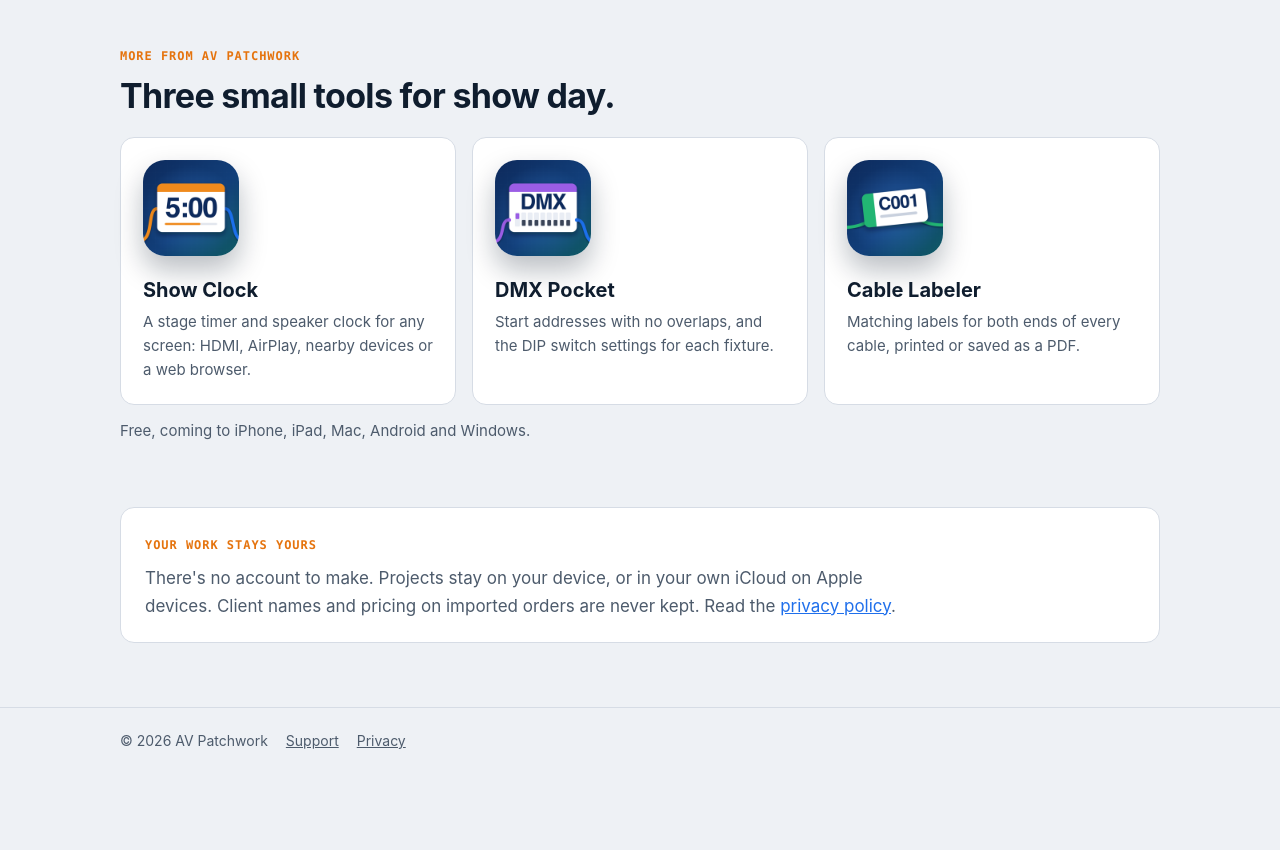
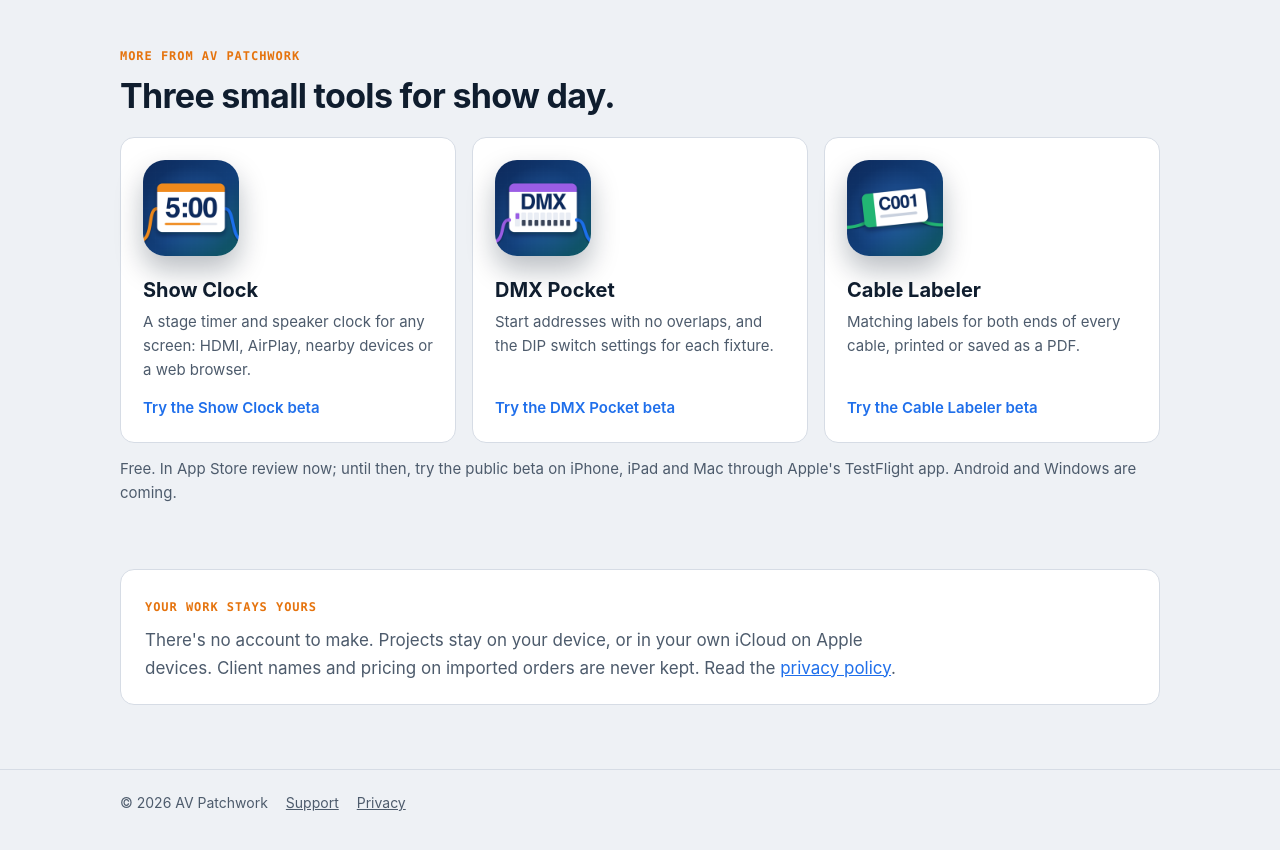
Before and after one commit to avpatchwork/avpatchwork.github.io, a plain HTML site: page index.html in a window 1280 px wide. Shown: the part 3000-3850 px from the top of the page. Before the commit the page ends 3792 px from the top, so only its background shows below. Drawn offline with Linux system fonts and the light colour scheme.

Commit message:
Family apps: TestFlight beta links
Co-Authored-By: Claude Opus 5.5 <noreply@anthropic.com>

```diff
--- a/index.html
+++ b/index.html
@@ -123,6 +123,9 @@ a { color: inherit; }
 }
 .family h3 { margin: 18px 0 4px; font-size: 20px; }
 .family p { margin: 0; color: var(--ink-soft); font-size: 15px; }
+.family article { display: flex; flex-direction: column; }
+.family .beta { margin-top: auto; padding-top: 14px; font-weight: 600; font-size: 15px; text-decoration: none; }
+.family .beta:hover { text-decoration: underline; }
 .family-note { margin: 14px 0 0; color: var(--ink-soft); font-size: 15px; }
 
 /* Get it: one row per platform, like labelled rack ports */
@@ -295,11 +298,11 @@ footer a { color: var(--ink-soft); }
   <span class="label" style="color:var(--hdmi)">More from AV Patchwork</span>
   <h2>Three small tools for show day.</h2>
   <div class="family">
-    <article><img src="img/family-showclock.png" alt="" width="96" height="96" loading="lazy"><h3>Show Clock</h3><p>A stage timer and speaker clock for any screen: HDMI, AirPlay, nearby devices or a web browser.</p></article>
-    <article><img src="img/family-dmxpocket.png" alt="" width="96" height="96" loading="lazy"><h3>DMX Pocket</h3><p>Start addresses with no overlaps, and the DIP switch settings for each fixture.</p></article>
-    <article><img src="img/family-cablelabeler.png" alt="" width="96" height="96" loading="lazy"><h3>Cable Labeler</h3><p>Matching labels for both ends of every cable, printed or saved as a PDF.</p></article>
+    <article><img src="img/family-showclock.png" alt="" width="96" height="96" loading="lazy"><h3>Show Clock</h3><p>A stage timer and speaker clock for any screen: HDMI, AirPlay, nearby devices or a web browser.</p><a class="beta" href="https://testflight.apple.com/join/RfdfMCYu" rel="noopener">Try the Show Clock beta</a></article>
+    <article><img src="img/family-dmxpocket.png" alt="" width="96" height="96" loading="lazy"><h3>DMX Pocket</h3><p>Start addresses with no overlaps, and the DIP switch settings for each fixture.</p><a class="beta" href="https://testflight.apple.com/join/XErZgbYY" rel="noopener">Try the DMX Pocket beta</a></article>
+    <article><img src="img/family-cablelabeler.png" alt="" width="96" height="96" loading="lazy"><h3>Cable Labeler</h3><p>Matching labels for both ends of every cable, printed or saved as a PDF.</p><a class="beta" href="https://testflight.apple.com/join/ShBtYB21" rel="noopener">Try the Cable Labeler beta</a></article>
   </div>
-  <p class="family-note">Free, coming to iPhone, iPad, Mac, Android and Windows.</p>
+  <p class="family-note">Free. In App Store review now; until then, try the public beta on iPhone, iPad and Mac through Apple's TestFlight app. Android and Windows are coming.</p>
 </div></section>
 
 <section><div class="wrap">
```
